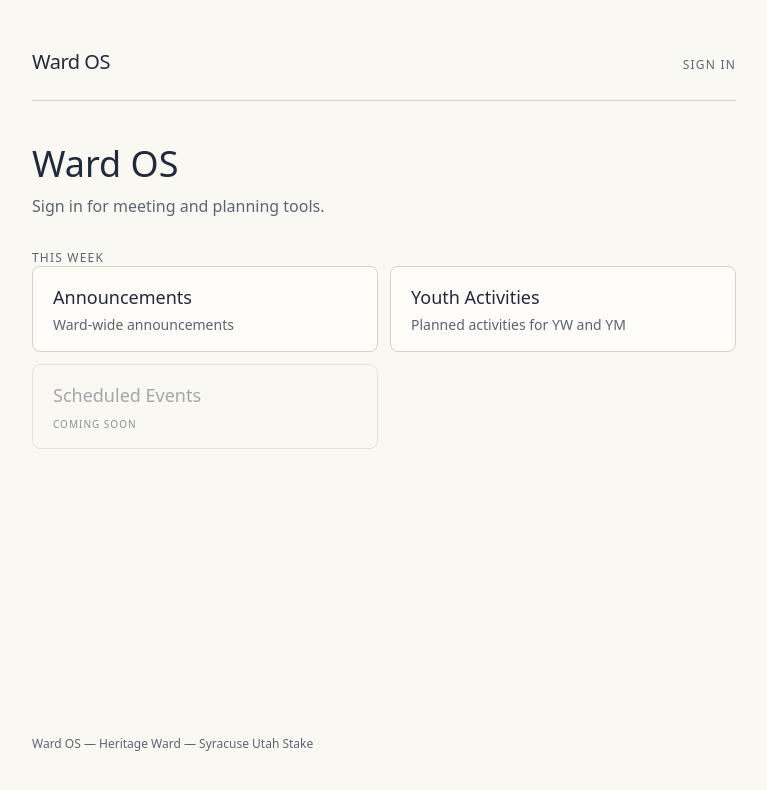
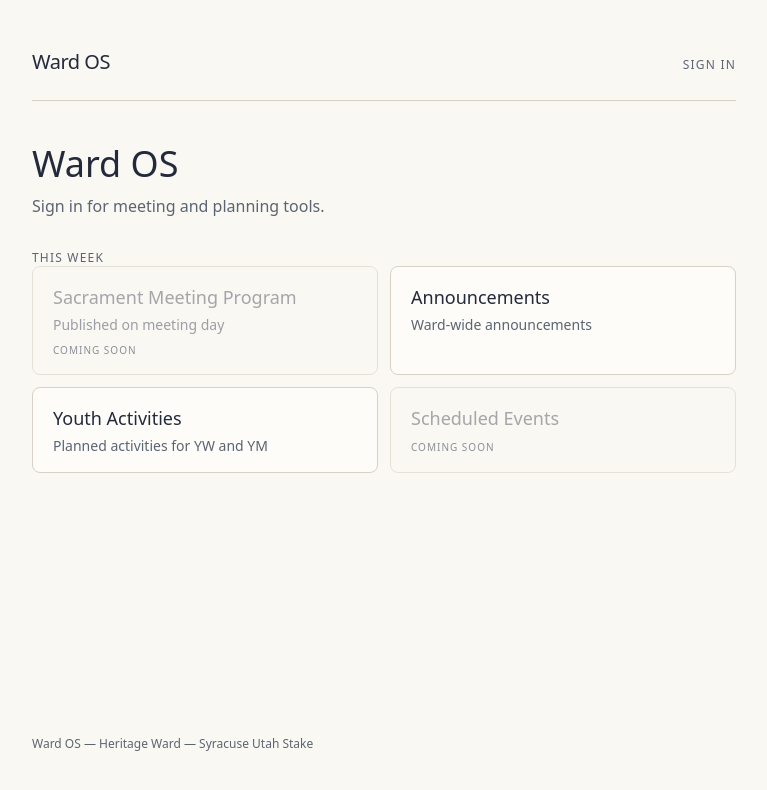
Before and after one commit to nijonew/ward_meeting_OS, a Next.js app: page / in a window 1280 px wide. Shown: the top 790 px of the page, without its empty margins (256-1023 px from the left). Built offline with nearby package versions, Linux system fonts and the light colour scheme; no server answers; the database is empty.

Commit message:
Add sacrament tile

```diff
--- a/app/page.tsx
+++ b/app/page.tsx
@@ -45,12 +45,14 @@ export default async function HomePage() {
       <section className="mt-8">
         <p className="font-mono text-xs uppercase tracking-widest text-slate">This week</p>
         <TileGrid>
-          {todaysSacramentMeeting && (
+            {todaysSacramentMeeting ? (
               <Tile
                 title="Sacrament Meeting Program"
                 description="Today's program"
                 href={`/meetings/${todaysSacramentMeeting.id}/public`}
               />
+            ) : (
+              <Tile title="Sacrament Meeting Program" description="Published on meeting day" comingSoon />
             )}
           <Tile title="Announcements" description="Ward-wide announcements" href="/announcements/public" />
           <Tile
```
Lines whose indentation alone changed are shown as unchanged.
